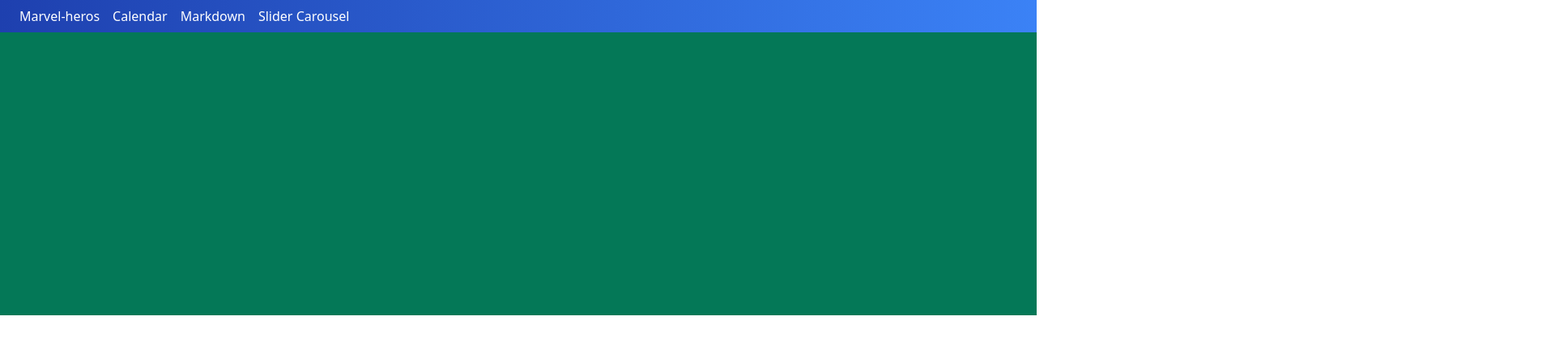
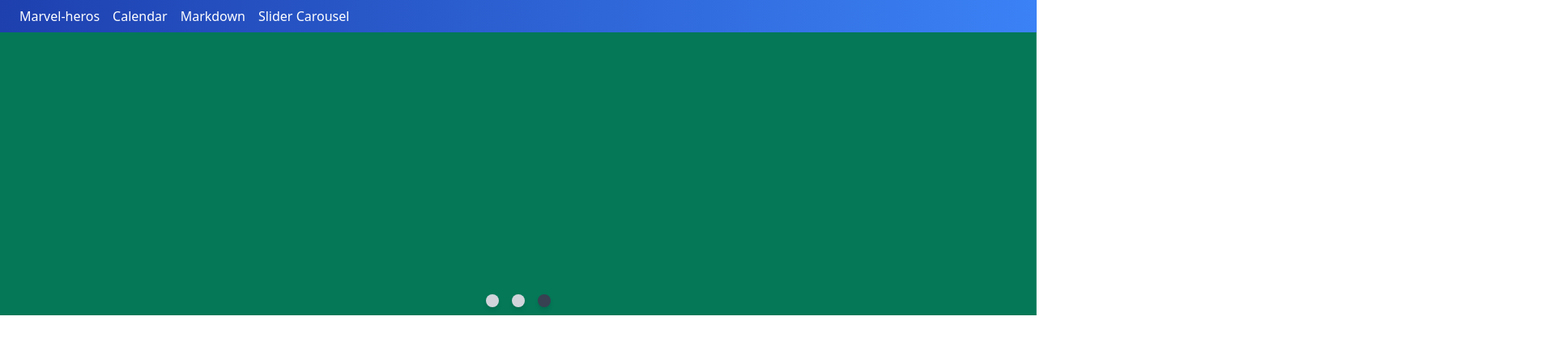
Before and after one commit to pmuzychenko/vue3-project, a Vue app: page /slider in a window 1280 px wide. Shown: the top 428 px of the page at 81% size, 1920 px wide, since content can reach past the window. Built offline with nearby package versions, Linux system fonts and the light colour scheme.

Commit message:
add buttons to switching sliders, add transition

```diff
--- a/src/pages/Slider.vue
+++ b/src/pages/Slider.vue
@@ -1,15 +1,24 @@
 <template>
-  <div class="w-full flex flex-wrap">
-    <div
-      v-for="(color, index) in sliderColors"
-      :key="color"
-      class="w-full absolute"
-    >
-      <div
-        v-if="currentSlide === index"
-        :class="color"
-        style="height: 350px"
-      ></div>
+  <div class="w-full flex flex-wrap relative">
+    <div v-for="(color, index) in sliders" :key="color" class="w-full absolute">
+      <transition name="fade">
+        <div
+          v-if="currentSlider === index"
+          :class="color"
+          style="height: 350px"
+        ></div>
+      </transition>
+    </div>
+    <div class="w-full" style="height: 340px">
+      <div class="w-full absolute bottom-0 flex justify-center">
+        <div
+          v-for="(slider, index) in sliders"
+          :key="slider"
+          @click="makeActiveSlider(index)"
+          class="w-4 h-4 rounded-full mx-2 cursor-pointer shadow-md"
+          :class="currentSlider === index ? 'bg-gray-700' : 'bg-gray-300'"
+        ></div>
+      </div>
     </div>
   </div>
 </template>
@@ -18,21 +27,44 @@
 export default {
   data() {
     return {
-      currentSlide: 0,
+      currentSlider: 0,
       interval: "",
-      sliderColors: ["bg-blue-600", "bg-yellow-600", "bg-green-700"],
+      sliders: ["bg-blue-600", "bg-yellow-600", "bg-green-700"],
+      isTitleShowing: true,
     };
   },
   mounted() {
     this.interval = setInterval(() => {
-      this.currentSlide = this.currentSlide === 2 ? 0 : this.currentSlide + 1;
+      this.currentSlider =
+        this.currentSlider === 2 ? 0 : this.currentSlider + 1;
     }, 2000);
   },
   beforeUnmount() {
     clearInterval(this.interval);
   },
+  methods: {
+    toogleTitle() {
+      this.isTitleShowing = !this.isTitleShowing;
+    },
+    makeActiveSlider(index) {
+      this.currentSlider = index;
+    },
+  },
 };
 </script>
 
 <style>
+.fade-enter-active,
+.fade-leave-active {
+  transition: all 1s ease;
+}
+
+.fade-enter-from {
+  opacity: 0;
+  transform: translateX(-100%);
+}
+.fade-leave-to {
+  opacity: 0;
+  transform: translateX(100%);
+}
 </style>
```
